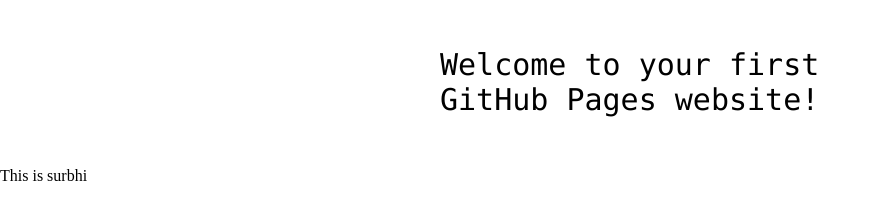
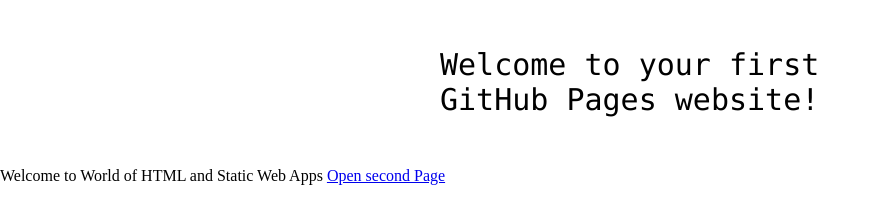
Before and after one commit to gauravo7/hello-world, a plain HTML site: page index.html in a window 1280 px wide. Shown: the part 341-564 px from the top of the page, without its empty margins (0-895 px from the left). Drawn offline with Linux system fonts and the light colour scheme.

Commit message:
Update index.html

```diff
--- a/index.html
+++ b/index.html
@@ -13,7 +13,8 @@
 
 <!-- Change this code here by copy and pasting your template on line 15 -->
 <p>Welcome to your first GitHub Pages website!</p>
-This is surbhi
+Welcome to World of HTML and Static Web Apps
+<a href="index2.html">Open second Page</a>
 
 </body>
 </html>
```
